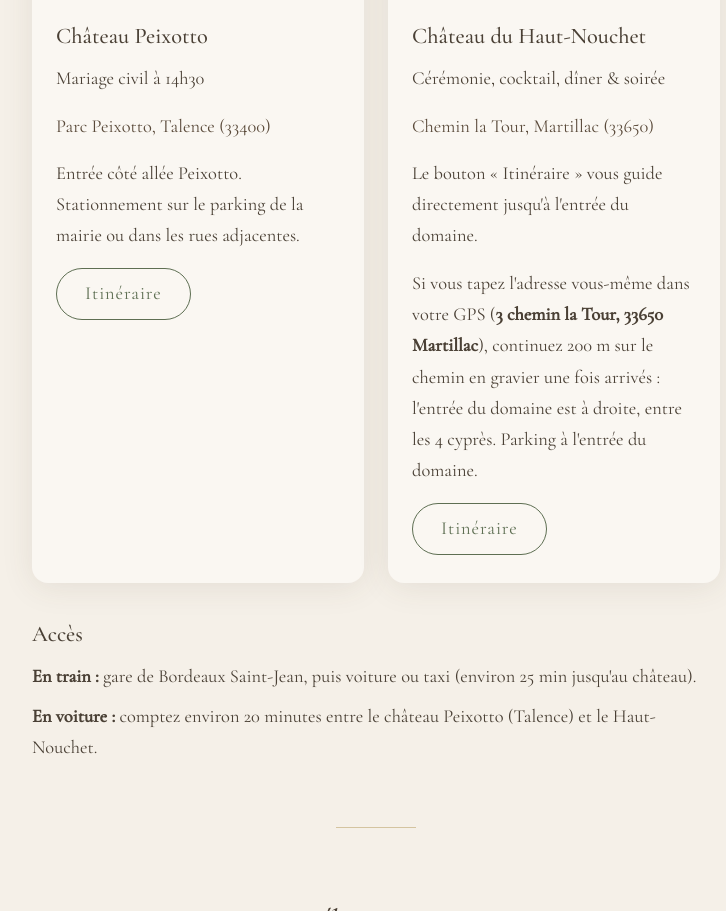
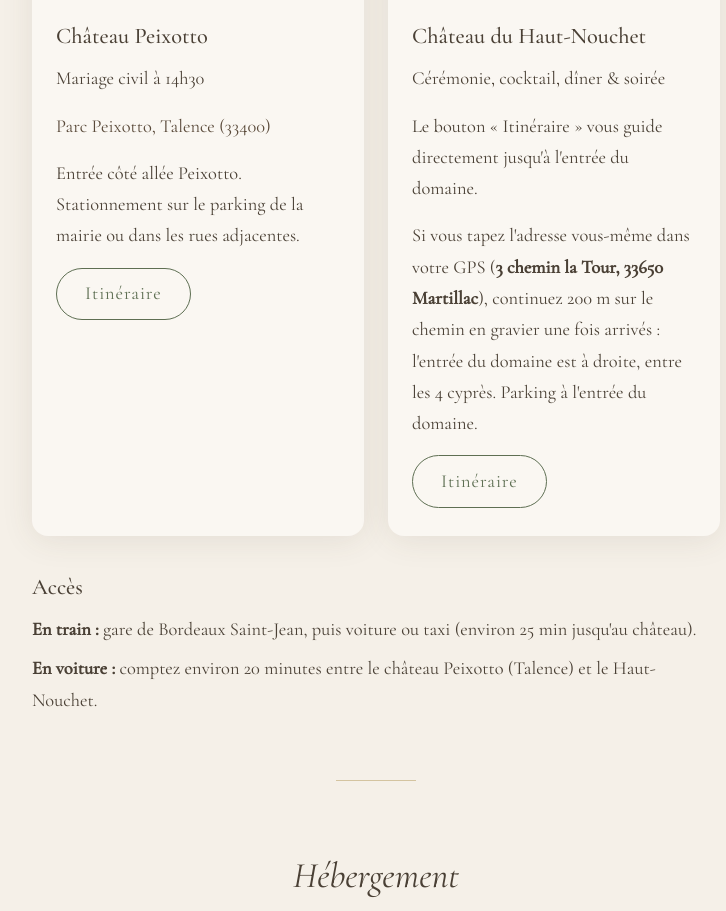
Before and after one commit to vico4445/site_mariage, a plain HTML site: page index.html in a window 1280 px wide. Shown: the part 2018-2929 px from the top of the page, without its empty margins (264-990 px from the left). Drawn offline with nearby package versions, Linux system fonts and the light colour scheme.

Commit message:
content: drop redundant Haut-Nouchet address line
Co-Authored-By: Claude Opus 5.5 <noreply@anthropic.com>

```diff
--- a/index.html
+++ b/index.html
@@ -134,7 +134,6 @@
           <img class="card-img" src="photos/haut-nouchet.jpg" width="960" height="640" alt="Le château du Haut-Nouchet et son parc" loading="lazy" />
           <h3>Château du Haut-Nouchet</h3>
           <p>Cérémonie, cocktail, dîner &amp; soirée</p>
-          <p class="address">Chemin la Tour, Martillac (33650)</p>
           <p>Le bouton « Itinéraire » vous guide directement jusqu'à l'entrée du domaine.</p>
           <p>Si vous tapez l'adresse vous-même dans votre GPS (<strong>3 chemin la Tour, 33650 Martillac</strong>), continuez 200 m sur le chemin en gravier une fois arrivés : l'entrée du domaine est à droite, entre les 4 cyprès. Parking à l'entrée du domaine.</p>
           <a class="btn" target="_blank" rel="noopener" href="https://maps.app.goo.gl/7JC45b2VaF2ee1o2A">Itinéraire</a>
```
